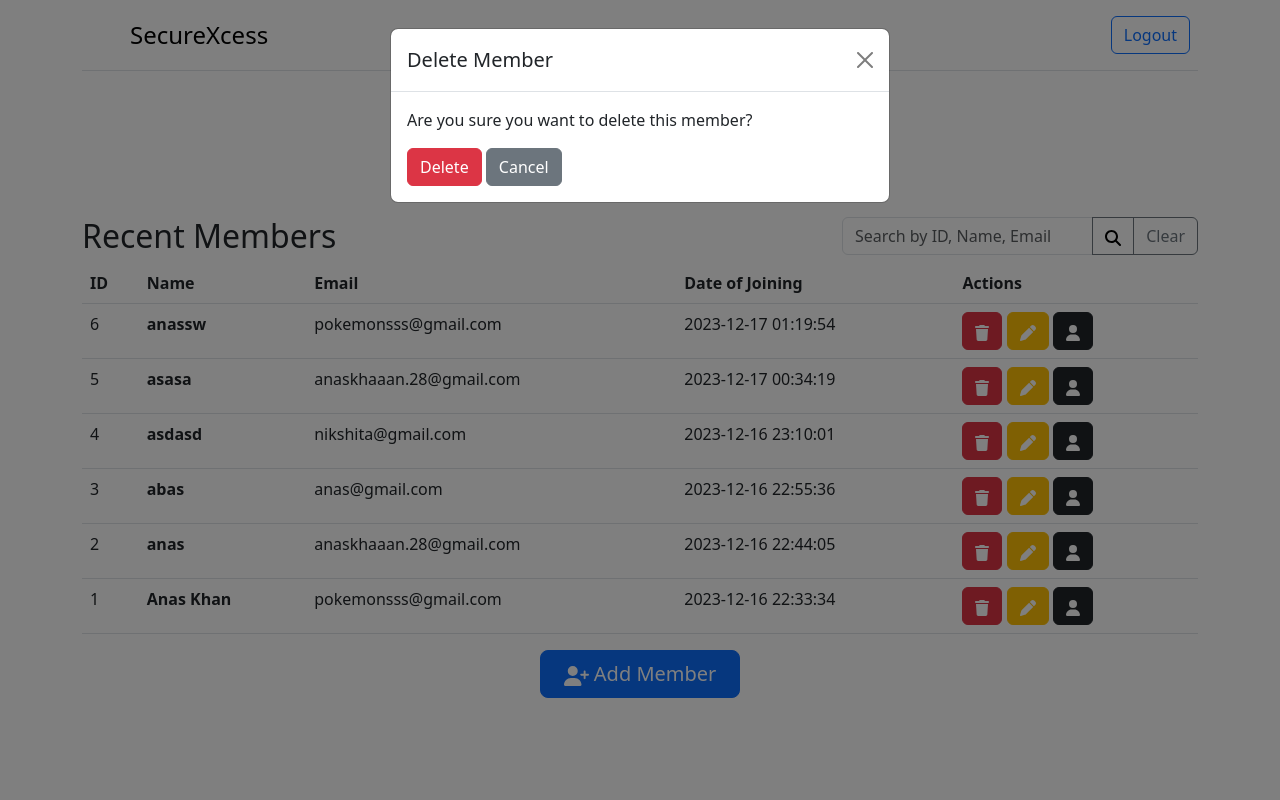
After one commit to BismeetSingh/SecureMob, a Flask app: page /members in a window 1280 px wide, after a click that opens the changed part. The commit adds this page. Run offline with Flask 3, Linux system fonts and the light colour scheme; a user stored in the database is signed in; some libraries are stand-ins or nearby versions.

Commit message:
ui for sysadmin

```diff
--- a/webapp/app.py
+++ b/webapp/app.py
@@ -1,15 +1,115 @@
-from flask import Flask, render_template, request, jsonify
+import requests
+import json
+from datetime import datetime
+from cs50 import SQL
+from flask import (
+    Flask,
+    flash,
+    redirect,
+    render_template,
+    request,
+    session,
+    jsonify,
+)
+from flask_session import Session
+from werkzeug.security import check_password_hash
+from functools import wraps
 import json
 
+
+# Configure application
 app = Flask(__name__)
 
 with open("commands.json", "r") as file:
     commands_data = json.load(file)
 
 
-@app.route("/")
-def index():
-    return render_template("index.html", commands=commands_data)
+# Ensure templates are auto-reloaded
+app.config["TEMPLATES_AUTO_RELOAD"] = True
+
+# Configure session to use filesystem (instead of signed cookies)
+app.config["SESSION_PERMANENT"] = False
+app.config["SESSION_TYPE"] = "filesystem"
+Session(app)
+
+db = SQL("sqlite:///sqlite.db")
+
+
+@app.after_request
+def after_request(response):
+    """Ensure responses aren't cached"""
+    response.headers["Cache-Control"] = "no-cache, no-store, must-revalidate"
+    response.headers["Expires"] = 0
+    response.headers["Pragma"] = "no-cache"
+    return response
+
+
+def login_required(f):
+    @wraps(f)
+    def decorated_function(*args, **kwargs):
+        if session.get("user_id") is None:
+            return redirect("/login")
+        return f(*args, **kwargs)
+
+    return decorated_function
+
+#JSON Exporter
+
+def generate_commands(commands_list, commands_json):
+    output = {}
+    for command in commands_list:
+        command = command.strip()
+        for category, category_commands in commands_json.items():
+            if command in category_commands:
+                output[command] = category_commands[command]
+
+    return output
+
+
+@app.route("/", methods=["GET", "POST"])
+@login_required
+def home():
+    return redirect("/members")
+
+
+# Members
+
+
+# Members Page
+@app.route("/members", methods=["GET", "POST"])
+@login_required
+def members():
+    if request.method == "POST":
+        search_term = request.form.get("query")
+        query = f"""
+            SELECT *
+            FROM members
+            WHERE id LIKE '%{search_term}%'
+                OR name LIKE '%{search_term}%'
+                OR email LIKE '%{search_term}%'
+
+        """
+        members = db.execute(query)
+        title = "Search Results"
+
+    else:
+        members = db.execute("SELECT * FROM members ORDER BY doj DESC LIMIT 10")
+        search_term = ""
+        title = "Recent Members"
+    try:
+        mem_num = db.execute("SELECT * FROM members ORDER BY id DESC LIMIT 1")[0]["id"]
+        mem_num = int(mem_num) + 1
+    except:
+        mem_num = 1
+
+    return render_template(
+        "members.html",
+        search_term=search_term,
+        mem_num=mem_num,
+        members=members,
+        title=title,
+        commands=commands_data,
+    )
 
 
 @app.route("/export", methods=["POST"])
@@ -21,5 +121,109 @@ def export():
     return jsonify(success=True)
 
 
+# Add A Member
+@app.route("/add_member", methods=["POST"])
+def add_member():
+    name = request.form["name"]
+    email = request.form["email"]
+    options = []
+    for i in request.form:
+        if i not in ("name","email","member_id"):
+            options.append(i)
+    options = ",".join(options)
+    date_of_joining = datetime.now().strftime("%Y-%m-%d %H:%M:%S")
+    db.execute(
+        "INSERT INTO members (name, email, doj,options) VALUES (?, ?,?,?)",
+        name,
+        email,
+        date_of_joining,
+        options,
+    )
+    return redirect("/members")
+
+
+# Delete a member
+@app.route("/delete_member", methods=["POST"])
+def delete_member():
+    member_id = int(request.form.get("member_id"))
+    try:
+        db.execute("DELETE FROM members WHERE id = ?", member_id)
+    except:
+        flash("Member has books to return.", "red")
+    else:
+        flash("Member deleted successfully.", "green")
+    return redirect("/members")
+
+
+# Edit Memeber
+@app.route("/edit_member", methods=["POST"])
+def edit_member():
+    print(request.form)
+    member_id = int(request.form["member_id"])
+    name = request.form["name"]
+    email = request.form["email"]
+    options = []
+    for i in request.form:
+        if i not in ("name","email","member_id"):
+            options.append(i)
+    options = ",".join(options)
+    db.execute(
+        "UPDATE members SET name = ?, email = ?, options = ? WHERE id = ?",
+        name,
+        email,
+        options,
+        member_id,
+    )
+
+    return redirect("/members")
+
+
+# Member Info
+@app.route("/member_info/<id>", methods=["GET"])
+@login_required
+def member_info(id):
+    info = db.execute("SELECT * from members WHERE id = ?", id)[0]
+    x = info["options"]
+    lst = x.split(",")
+    result = generate_commands(lst, commands_data)
+    with open("selected_commands.json", "w") as outfile:
+        json.dump(result,outfile, indent=2)
+    return render_template("member_info.html", info=info, lst=lst)
+
+
+# Login
+
+
+@app.route("/login", methods=["GET", "POST"])
+def login():
+    if request.method == "POST":
+        if not request.form.get("username"):
+            flash("Please Enter Username", "yellow")
+            return redirect("/login")
+
+        elif not request.form.get("password"):
+            flash("Please Enter Password", "red")
+            return redirect("/login")
+        username = request.form.get("username").lower().strip()
+        rows = db.execute("SELECT * FROM users WHERE username = ?", username)
+        password = request.form.get("password")
+        if len(rows) != 1 or not check_password_hash(rows[0]["hash"], password):
+            flash("Invalid username and/or password", "red")
+            return redirect("/login")
+        session["user_id"] = rows[0]["id"]
+        flash("Login Successful, Welcome.", "green")
+        return redirect("/members")
+    else:
+        return render_template("login.html")
+
+
+# Logout
+@app.route("/logout")
+def logout():
+    # Forget any user_id
+    session.clear()
+    return redirect("/")
+
+
 if __name__ == "__main__":
     app.run(debug=True)
--- /dev/null
+++ b/webapp/selected_commands.json
@@ -0,0 +1,3 @@
+{
+  "StartNodeApplication": "pm2 start <app.js>"
+}
--- a/webapp/templates/index.html
+++ b/webapp/templates/index.html
@@ -33,7 +33,7 @@
         var checkboxes = document.querySelectorAll('input[name]:checked');
         checkboxes.forEach(function(checkbox) {
           var categoryCommand = checkbox.value;
-          var [title, command] = categoryCommand.split('-'); // Split category and command
+          var [title, command] = categoryCommand.split('-');
           var value = checkbox.parentElement.querySelector('.value-block').innerText;
           selectedCommands.push({
             title,
--- /dev/null
+++ b/webapp/templates/layout.html
@@ -0,0 +1,83 @@
+<!DOCTYPE html>
+<html lang="en">
+  <head>
+    <meta charset="utf-8" />
+    <meta name="viewport" content="initial-scale=1, width=device-width" />
+    <link
+      href="https://cdn.jsdelivr.net/npm/bootstrap@5.3.0/dist/css/bootstrap.min.css"
+      rel="stylesheet"
+    />
+    <script src="https://cdn.jsdelivr.net/npm/bootstrap@5.3.0/dist/js/bootstrap.bundle.min.js"></script>
+    <script src="https://cdnjs.cloudflare.com/ajax/libs/axios/0.24.0/axios.min.js"></script>
+    <script src="https://cdnjs.cloudflare.com/ajax/libs/popper.js/2.10.2/umd/popper.min.js"></script>
+    <link href="/static/favicon.ico" rel="icon" />
+    <title>SecureXcess : {% block title %}{% endblock %}</title>
+  </head>
+  <body>
+    <div class="container">
+      <header
+        class="d-flex flex-wrap justify-content-center py-3 mb-4 border-bottom"
+      >
+        <a
+          href="/"
+          class="d-flex align-items-center mb-3 mb-md-0 me-md-auto link-body-emphasis text-decoration-none"
+        >
+          <svg class="bi me-2" width="40" height="32">
+            <use xlink:href="#bootstrap" />
+          </svg>
+          <span class="fs-4">SecureXcess</span>
+        </a>
+        {% block navbar %}{% endblock %}
+        <div class="col-md-3 text-end">
+          {% if session["user_id"] %}
+          <a href="/logout" class="btn btn-outline-primary me-2">Logout</a> {%
+          else %}
+          <a href="/login" class="btn btn-outline-primary me-2">Login</a> {%
+          endif %}
+        </div>
+      </header>
+    </div>
+    {% with errors = get_flashed_messages(category_filter=["green"]) %} {% if
+    errors %}
+    <header>
+      <div class="alert alert-success mb-0 text-center" role="alert">
+        {{ get_flashed_messages() | join(" ") }}
+      </div>
+      <br />
+    </header>
+    {% endif %} {% endwith %} {% with errors =
+    get_flashed_messages(category_filter=["red"]) %} {% if errors %}
+    <header>
+      <div class="alert alert-danger mb-0 text-center" role="alert">
+        {{ get_flashed_messages() | join(" ") }}
+      </div>
+      <br />
+    </header>
+    {% endif %} {% endwith %} {% with errors =
+    get_flashed_messages(category_filter=["blue"]) %} {% if errors %}
+    <header>
+      <div class="alert alert-primary mb-0 text-center" role="alert">
+        {{ get_flashed_messages() | join(" ") }}
+      </div>
+      <br />
+    </header>
+    {% endif %} {% endwith %} {% with errors =
+    get_flashed_messages(category_filter=["yellow"]) %} {% if errors %}
+    <header>
+      <div class="alert alert-warning mb-0 text-center" role="alert">
+        {{ get_flashed_messages() | join(" ") }}
+      </div>
+      <br />
+    </header>
+    {% endif %} {% endwith %} {% with errors =
+    get_flashed_messages(category_filter=["grey"]) %} {% if errors %}
+    <header>
+      <div class="alert alert-secondary mb-0 text-center" role="alert">
+        {{ get_flashed_messages() | join(" ") }}
+      </div>
+      <br />
+    </header>
+    {% endif %} {% endwith %}
+    <main class="container-fluid">{% block main %}{% endblock %}</main>
+  </body>
+</html>
--- /dev/null
+++ b/webapp/templates/members.html
@@ -0,0 +1,162 @@
+{% extends "layout.html" %} {% block title %} Members {% endblock %} {% block navbar %} <ul class="nav nav-pills"></ul> {% endblock %} {% block main %} <style>
+    h1 {
+      font-size: 75px;
+    }
+  </style>
+  <div class="text-center">
+    <h1>Dashboard</h1>
+    <br>
+  </div>
+  <div class="container">
+    <div class="row">
+      <div class="col-8">
+        <h2>{{title}}</h2>
+      </div>
+      <div class="col-4 text-end">
+        <form action="/members" method="POST">
+          <div class="input-group">
+            <input type="text" class="form-control" placeholder="Search by ID, Name, Email" name="query" value="{{search_term}}">
+            <button class="btn btn-outline-secondary" type="submit">
+              <i>
+                <svg xmlns="http://www.w3.org/2000/svg" height="1em" viewBox="0 0 512 512">
+                  <path d="M416 208c0 45.9-14.9 88.3-40 122.7L502.6 457.4c12.5 12.5 12.5 32.8 0 45.3s-32.8 12.5-45.3 0L330.7 376c-34.4 25.2-76.8 40-122.7 40C93.1 416 0 322.9 0 208S93.1 0 208 0S416 93.1 416 208zM208 352a144 144 0 1 0 0-288 144 144 0 1 0 0 288z" />
+                </svg>
+              </i>
+            </button>
+            <button class="btn btn-outline-secondary" type="button" onclick="window.location.href='/members'">Clear</button>
+            </button>
+          </div>
+        </form>
+      </div>
+    </div>
+    <table class="table table-hover">
+      <thead>
+        <tr>
+          <th>ID</th>
+          <th>Name</th>
+          <th>Email</th>
+          <th>Date of Joining</th>
+          <th>Actions</th>
+        </tr>
+      </thead>
+      <tbody> {% for member in members %} <tr>
+          <td>{{ member.id }}</td>
+          <th>{{ member.name }}</th>
+          <td>{{ member.email }}</td>
+          <td>{{ member.doj }}</td>
+          <td>
+            <button type="button" class="btn btn-danger" data-bs-toggle="modal" data-bs-target="#deleteMemberModal{{ member.id }}">
+              <i>
+                <svg xmlns="http://www.w3.org/2000/svg" height="1em" viewBox="0 0 448 512">
+                  <path fill="#ffffff" d="M135.2 17.7L128 32H32C14.3 32 0 46.3 0 64S14.3 96 32 96H416c17.7 0 32-14.3 32-32s-14.3-32-32-32H320l-7.2-14.3C307.4 6.8 296.3 0 284.2 0H163.8c-12.1 0-23.2 6.8-28.6 17.7zM416 128H32L53.2 467c1.6 25.3 22.6 45 47.9 45H346.9c25.3 0 46.3-19.7 47.9-45L416 128z" />
+                </svg>
+              </i>
+            </button>
+            <button type="button" class="btn btn-warning" data-bs-toggle="modal" data-bs-target="#editMemberModal{{ member.id }}">
+              <i>
+                <svg xmlns="http://www.w3.org/2000/svg" height="1em" viewBox="0 0 512 512">
+                  <path fill="#ffffff" d="M362.7 19.3L314.3 67.7 444.3 197.7l48.4-48.4c25-25 25-65.5 0-90.5L453.3 19.3c-25-25-65.5-25-90.5 0zm-71 71L58.6 323.5c-10.4 10.4-18 23.3-22.2 37.4L1 481.2C-1.5 489.7 .8 498.8 7 505s15.3 8.5 23.7 6.1l120.3-35.4c14.1-4.2 27-11.8 37.4-22.2L421.7 220.3 291.7 90.3z" />
+                </svg>
+              </i>
+            </button>
+            <a href="/member_info/{{ member.id }}" class="btn btn-dark">
+              <i>
+                <svg xmlns="http://www.w3.org/2000/svg" height="1em" viewBox="0 0 448 512">
+                  <path fill="#ffffff" d="M224 256A128 128 0 1 0 224 0a128 128 0 1 0 0 256zm-45.7 48C79.8 304 0 383.8 0 482.3C0 498.7 13.3 512 29.7 512H418.3c16.4 0 29.7-13.3 29.7-29.7C448 383.8 368.2 304 269.7 304H178.3z" />
+                </svg>
+              </i>
+            </a>
+          </td>
+        </tr>
+        <div class="modal fade" id="deleteMemberModal{{ member.id }}" tabindex="-1" aria-labelledby="deleteMemberModalLabel{{ member.id }}" aria-hidden="true">
+          <div class="modal-dialog">
+            <div class="modal-content">
+              <div class="modal-header">
+                <h5 class="modal-title" id="deleteMemberModalLabel{{ member.id }}">Delete Member</h5>
+                <button type="button" class="btn-close" data-bs-dismiss="modal" aria-label="Close"></button>
+              </div>
+              <div class="modal-body">
+                <p>Are you sure you want to delete this member?</p>
+                <form action="/delete_member" method="POST">
+                  <input type="hidden" name="member_id" value="{{ member.id }}">
+                  <button type="submit" class="btn btn-danger">Delete</button>
+                  <button type="button" class="btn btn-secondary" data-bs-dismiss="modal">Cancel</button>
+                </form>
+              </div>
+            </div>
+          </div>
+        </div>
+        <div class="modal fade" id="editMemberModal{{ member.id }}" tabindex="-1" aria-labelledby="editMemberModalLabel{{ member.id }}" aria-hidden="true">
+          <div class="modal-dialog">
+            <div class="modal-content">
+              <div class="modal-header">
+                <h5 class="modal-title" id="editMemberModalLabel{{ member.id }}">Edit Member Details</h5>
+                <button type="button" class="btn-close" data-bs-dismiss="modal" aria-label="Close"></button>
+              </div>
+              <div class="modal-body">
+                <form action="/edit_member" method="POST">
+                  <input type="hidden" name="member_id" value={{member.id}}>
+                  <div class="mb-3">
+                    <label for="nameInput{{ member.id }}" class="form-label">Name</label>
+                    <input type="text" class="form-control" id="nameInput{{ member.id }}" name="name" value="{{ member.name }}" required>
+                  </div>
+                  <div class="mb-3">
+                    <label for="emailInput{{ member.id }}" class="form-label">Email</label>
+                    <input type="email" class="form-control" id="emailInput{{ member.id }}" name="email" value="{{ member.email }}" required>
+                  </div> {% for category, commands in commands.items() %} <div class="mb-4">
+                    <h2 class="mb-3">{{ category }}</h2> {% for command, value in commands.items() %} <div class="form-check">
+                      <input type="checkbox" class="form-check-input" name="{{ command }}" id="{{ command }}-{{ value }}">
+                      <label class="form-check-label" for="{{ command }}-{{ value }}">
+                        {{ command }}: <span class="value-block">{{ value }}</span>
+                      </label>
+                    </div> {% endfor %}
+                  </div> {% endfor %} <button type="submit" class="btn btn-primary">Edit Member</button>
+                </div>
+              </form>
+            </div>
+          </div>
+        </div>
+  </div> {% endfor %} </tbody>
+  </table>
+  <div class="text-center">
+    <button type="button" class="btn btn-primary btn-lg" style="width: 200px;" data-bs-toggle="modal" data-bs-target="#addMemberModal">
+      <i>
+        <svg xmlns="http://www.w3.org/2000/svg" height="1em" viewBox="0 0 640 512">
+          <path fill="#ffffff" d="M96 128a128 128 0 1 1 256 0A128 128 0 1 1 96 128zM0 482.3C0 383.8 79.8 304 178.3 304h91.4C368.2 304 448 383.8 448 482.3c0 16.4-13.3 29.7-29.7 29.7H29.7C13.3 512 0 498.7 0 482.3zM504 312V248H440c-13.3 0-24-10.7-24-24s10.7-24 24-24h64V136c0-13.3 10.7-24 24-24s24 10.7 24 24v64h64c13.3 0 24 10.7 24 24s-10.7 24-24 24H552v64c0 13.3-10.7 24-24 24s-24-10.7-24-24z" />
+        </svg>
+      </i> Add Member </button>
+  </div>
+  </div>
+  <div class="modal fade" id="addMemberModal" tabindex="-1" aria-labelledby="addMemberModalLabel" aria-hidden="true">
+    <div class="modal-dialog">
+      <div class="modal-content">
+        <div class="modal-header">
+          <h5 class="modal-title" id="addMemberModalLabel">Add Member</h5>
+          <button type="button" class="btn-close" data-bs-dismiss="modal" aria-label="Close"></button>
+        </div>
+        <div class="modal-body">
+          <form action="/add_member" method="POST">
+            <div class="mb-3">
+              <label for="IDInput" class="form-label">User ID</label>
+              <input type="number" class="form-control" id="IDInput" value={{ mem_num }} disabled>
+            </div>
+            <div class="mb-3">
+              <label for="nameInput" class="form-label">User Name</label>
+              <input type="text" class="form-control" id="nameInput" name="name" required>
+            </div>
+            <div class="mb-3">
+              <label for="emailInput" class="form-label">Email</label>
+              <input type="email" class="form-control" id="emailInput" name="email" required>
+            </div> {% for category, commands in commands.items() %} <div class="mb-4">
+              <h2 class="mb-3">{{ category }}</h2> {% for command, value in commands.items() %} <div class="form-check">
+                <input type="checkbox" class="form-check-input" name="{{command}}" id="{{command}}-{{value}}">
+                <label class="form-check-label" for="{{command}}-{{value}}">
+                  {{ command }}: <span class="value-block">{{ value }}</span>
+                </label>
+              </div> {% endfor %}
+            </div> {% endfor %} <button type="submit" class="btn btn-primary">Add Member</button>
+          </form>
+        </div>
+      </div>
+    </div>
+  </div> {% endblock %}
```
Also changed, not shown: webapp/templates/login.html (added, +18 -0 lines), webapp/templates/member_info.html (added, +132 -0 lines), webapp/test.py (added, +72 -0 lines), webapp/sqlite.db (added).
